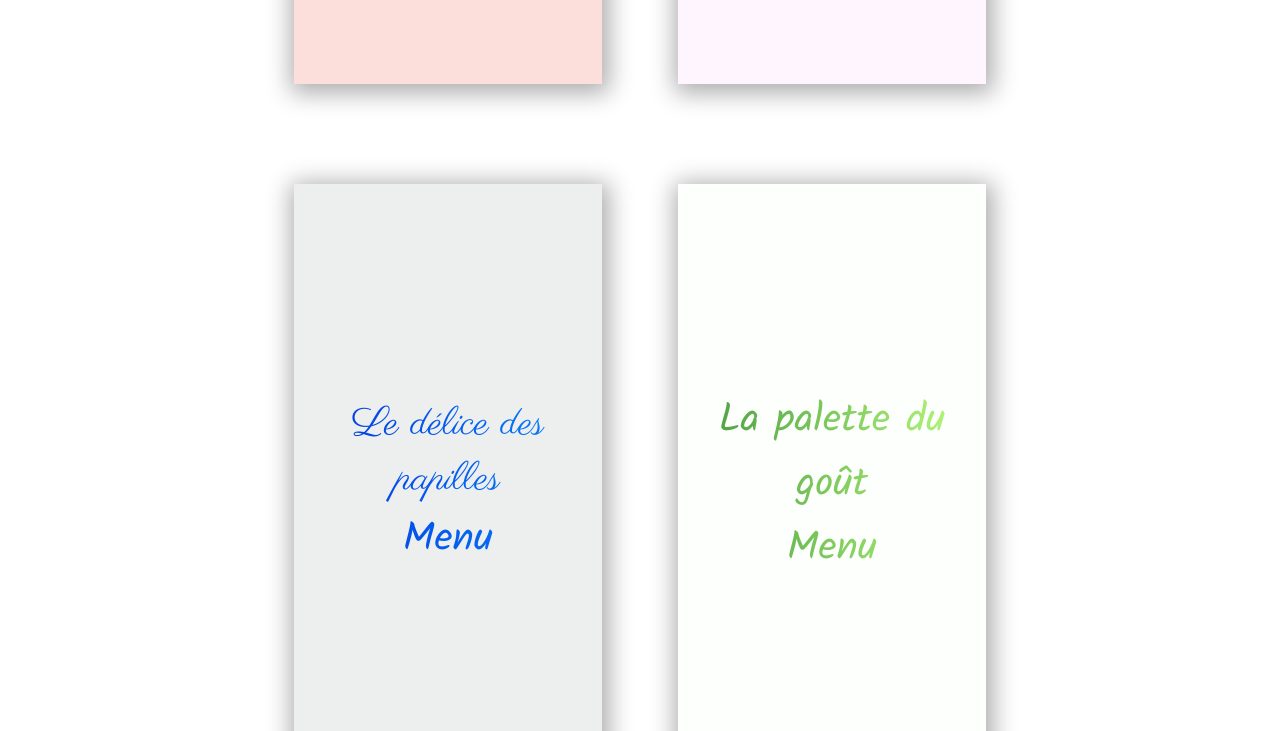
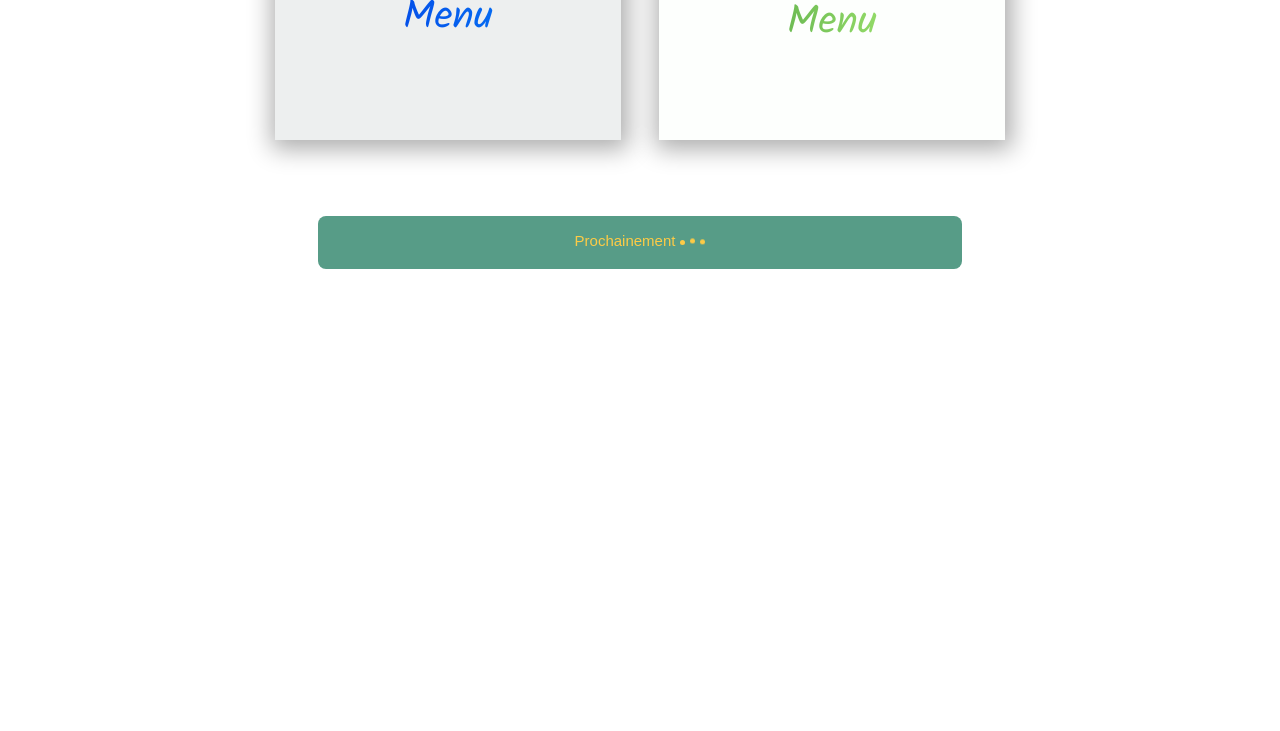
Before and after one commit to sabrina250/projet3, a website: page index.html in a window 1280 px wide. Shown: the part 805-1536 px from the top of the page. After the commit the page ends 1174 px from the top, so only its background shows below. Drawn offline with Linux system fonts and the light colour scheme; a web font is replaced by a local one.

Commit message:
changement format responsive

```diff
--- a/sass/utils/_variables.scss
+++ b/sass/utils/_variables.scss
@@ -18,7 +18,7 @@ $anim-delay: $anim-dur / $num-bars;
 
 /* variable mobile-only*/
 $breakpoint: (
-    tablette: 1024px
+    tablette: 1400px
 );
 
 $mobilepoint: (
```
Also changed, not shown: css/style.css.
